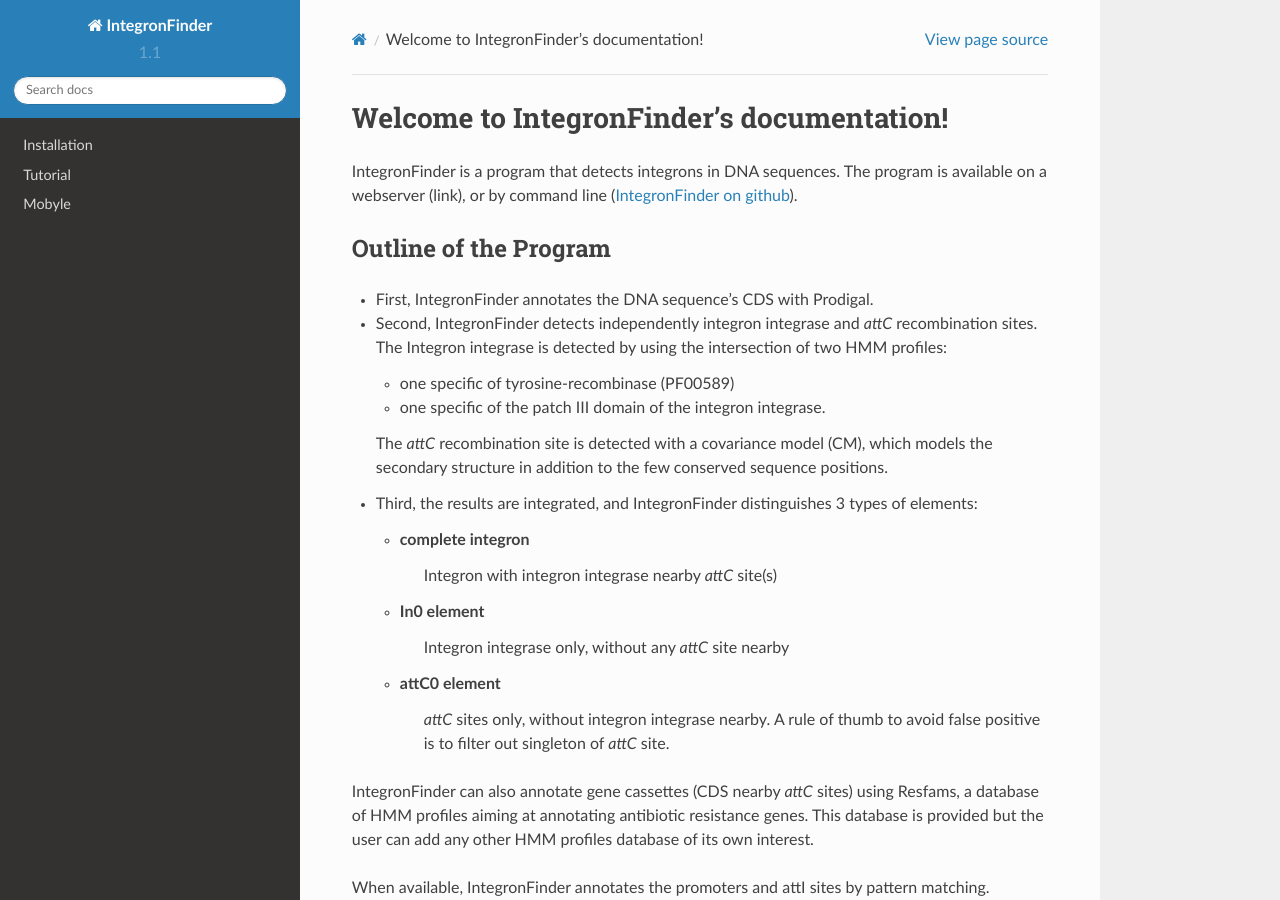
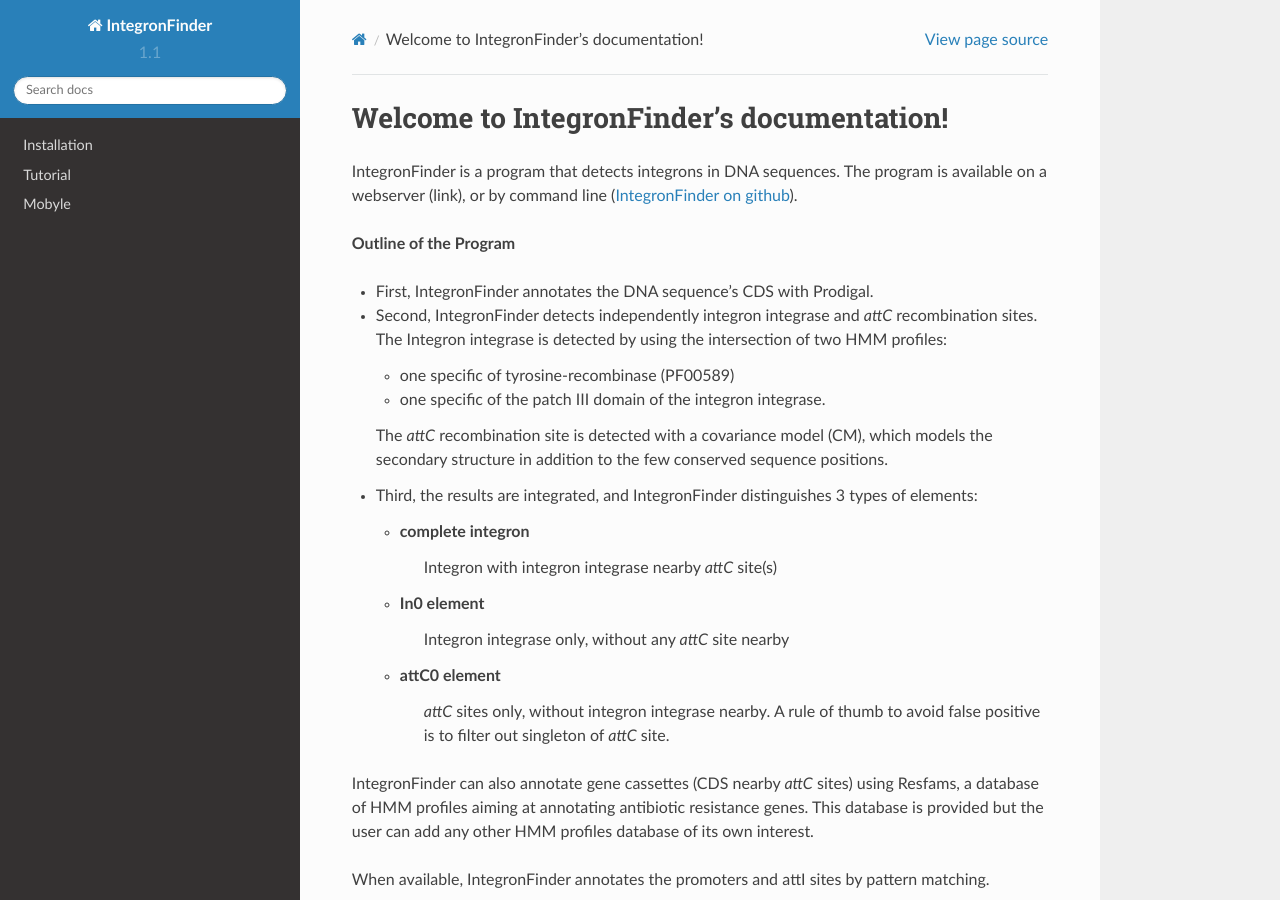
Before and after one commit to gem-pasteur/Integron_Finder, a Sphinx documentation site: the page built from doc/source/index.rst, in a window 1280 px wide and 900 px high. Built offline with Sphinx 7.4.7 and the Read the Docs theme 2.0.0, drawn with Linux system fonts in a browser that asks for light colours.

Commit message:
fix doc for latex

```diff
--- a/doc/source/index.rst
+++ b/doc/source/index.rst
@@ -11,8 +11,8 @@
 The program is available on a webserver (link), or by command line
 (`IntegronFinder on github`_).
 
-Outline of the Program
-----------------------
+**Outline of the Program**
+
 
 - First, IntegronFinder annotates the DNA sequence's CDS with Prodigal.
 
```
